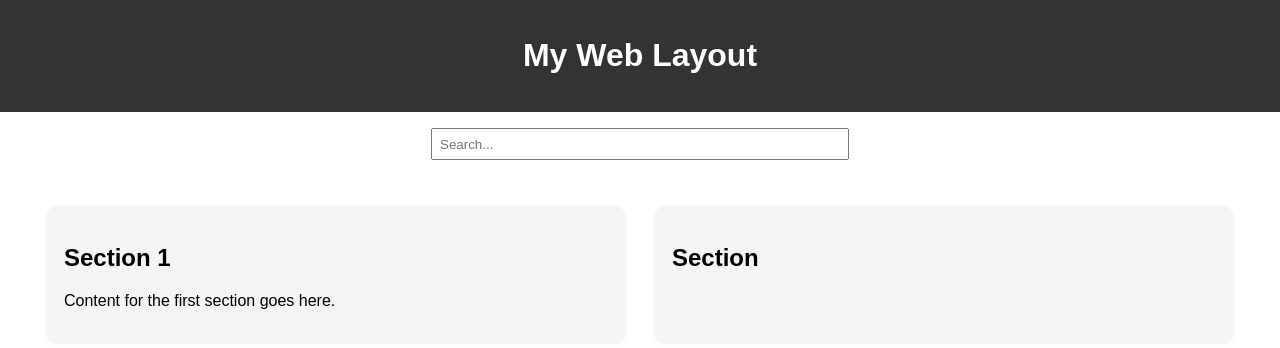
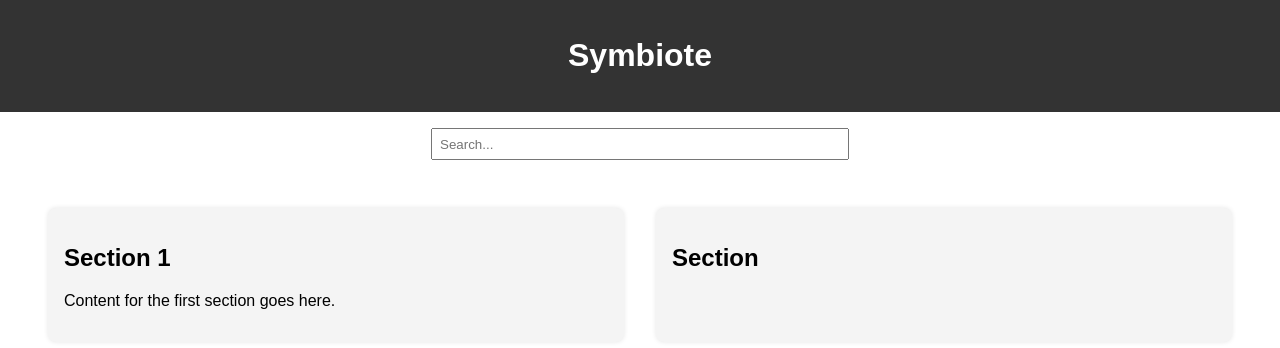
Before and after one commit to harrisbrandonm81-ux/Symbiote, a plain HTML site: page index.html in a window 1280 px wide. Drawn offline with Linux system fonts and the light colour scheme.

Commit message:
Update index.html

```diff
--- a/index.html
+++ b/index.html
@@ -3,7 +3,7 @@
 <head>
   <meta charset="UTF-8" />
   <meta name="viewport" content="width=device-width, initial-scale=1.0" />
-  <title>Simple Layout</title>
+  <title>Symbiote</title>
   <style>
     body {
       font-family: Arial, sans-serif;
@@ -52,7 +52,7 @@
 </head>
 <body>
   <header>
-    <h1>My Web Layout</h1>
+    <h1>Symbiote</h1>
   </header>
 
   <div class="search-bar">
```
